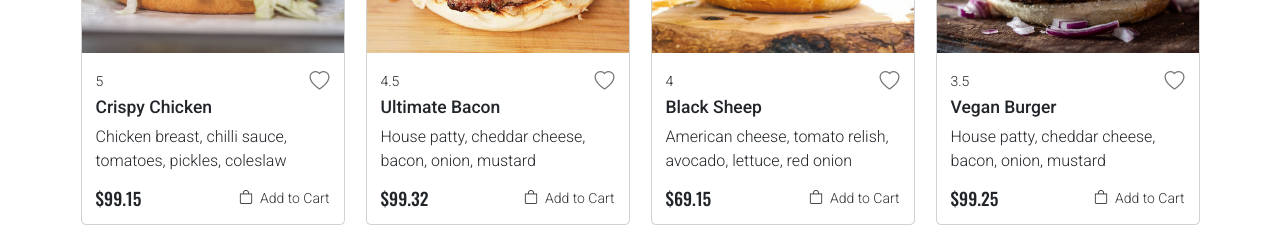
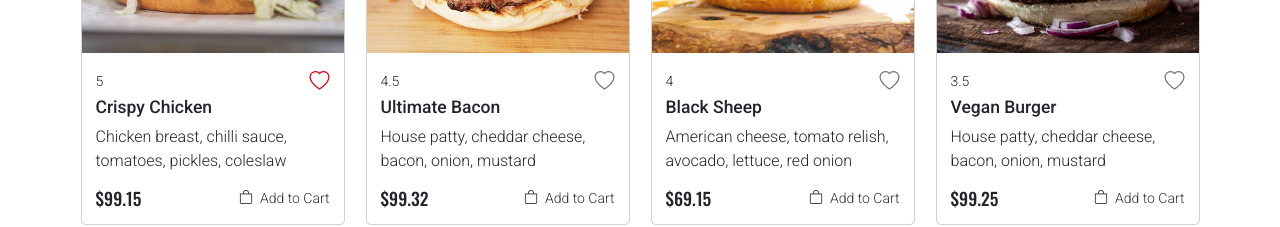
Before and after one commit to kanishkadz/QuickBites, a React (Create React App) app in the folder quick-bite/: page / in a window 1280 px wide. In both pictures the pointer is over the icon 319 px from the left and 2484 px from the top of the page. Shown: the part 2403-2630 px from the top of the page. Built offline with nearby package versions, Linux system fonts and the light colour scheme.

Commit message:
Update HomeStyle.css

```diff
--- a/quick-bite/src/styles/HomeStyle.css
+++ b/quick-bite/src/styles/HomeStyle.css
@@ -133,6 +133,10 @@
     cursor: pointer;
 }
 
+.menu_section .wishlist i:hover{
+    color: var(--light-red);
+}
+
 /* media query */
 @media (max-width:992px){
     /* home about */
```
